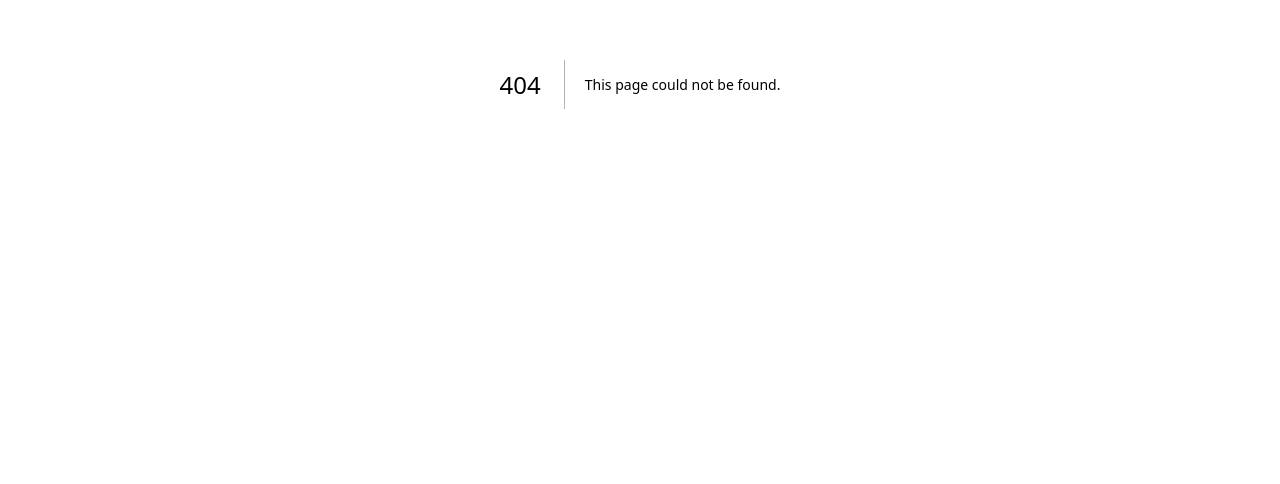
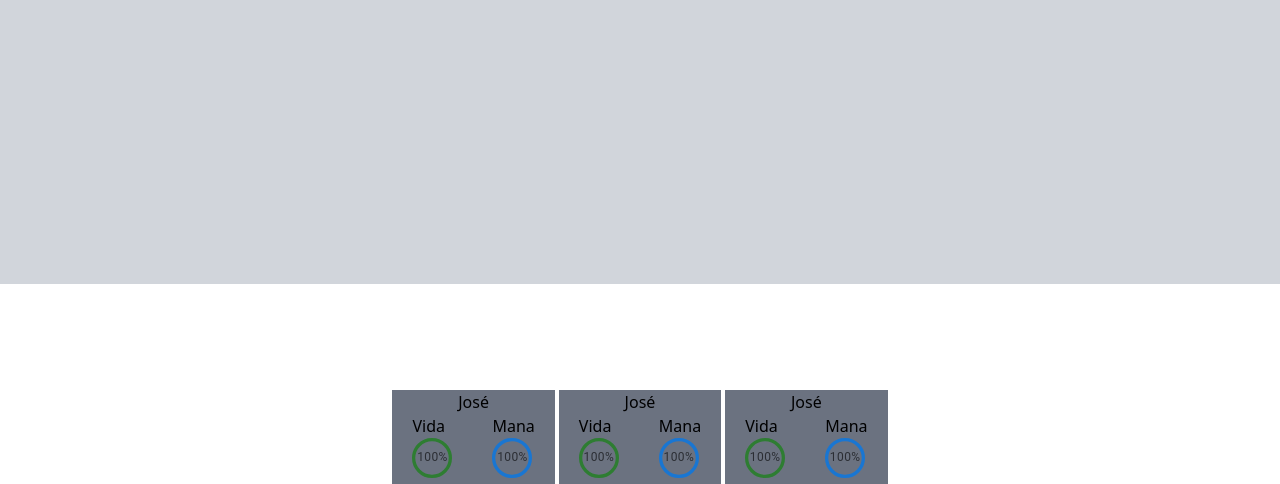
Before and after one commit to Coding-with-Osvaldo/ads-dungeons-web, a Next.js app: page /game/battle in a window 1280 px wide. Before the commit this address had no page. Shown: the part 316-800 px from the top of the page. Built offline with nearby package versions, Linux system fonts and the light colour scheme.

Commit message:
prototype battle page

```diff
--- /dev/null
+++ b/src/app/components/CircularProgress.tsx
@@ -0,0 +1,34 @@
+import * as React from 'react';
+import CircularProgress, {
+  CircularProgressProps,
+} from '@mui/material/CircularProgress';
+import Typography from '@mui/material/Typography';
+import Box from '@mui/material/Box';
+
+export function CircularProgressWithLabel(
+  props: CircularProgressProps & { value: number, type: "inherit" | "error" | "primary" | "secondary" | "info" | "success" | "warning" | undefined },
+) {
+  return (
+    <Box sx={{ position: 'relative', display: 'inline-flex' }}>
+      <CircularProgress color={props.type} variant="determinate" {...props} />
+      <Box
+        sx={{
+          top: 0,
+          left: 0,
+          bottom: 0,
+          right: 0,
+          position: 'absolute',
+          display: 'flex',
+          alignItems: 'center',
+          justifyContent: 'center',
+        }}
+      >
+        <Typography
+          variant="caption"
+          component="div"
+          color="text.secondary"
+        >{`${Math.round(props.value)}%`}</Typography>
+      </Box>
+    </Box>
+  );
+}
--- /dev/null
+++ b/src/app/game/battle/components/Character.tsx
@@ -0,0 +1,19 @@
+import { CircularProgressWithLabel } from "@/app/components/CircularProgress";
+
+export function Character({name="José", life=100, mana=100}: {name: string, life: number, mana: number}){
+    return <div className="inline-flex flex-col bg-gray-500 px-5">
+        <div className="text-center">
+            <h2>{name}</h2>
+        </div>
+        <div className="flex gap-10">
+            <div>
+                <h3>Vida</h3>
+                <CircularProgressWithLabel value={life} type="success"/>
+            </div>
+            <div>
+                <h3>Mana</h3>
+                <CircularProgressWithLabel value={mana} type="primary"/>
+            </div>
+        </div>
+    </div>
+}
--- /dev/null
+++ b/src/app/game/battle/page.tsx
@@ -0,0 +1,14 @@
+import { Character } from "./components/Character";
+
+export default function Battle(){
+    return <main className="flex flex-col h-screen">
+        <div className=" bg-gray-300 flex" style={{ flex:3 }}>
+
+        </div>
+        <div className="flex flex-row gap-1 w-screen justify-center items-end" style={{ flex:1 }}>
+            <Character/>
+            <Character/>
+            <Character/>
+        </div>
+    </main>
+}
--- a/src/app/game/components/BasicSelect.tsx
+++ b/src/app/game/components/BasicSelect.tsx
@@ -5,7 +5,7 @@ import MenuItem from "@mui/material/MenuItem";
 import FormControl from "@mui/material/FormControl";
 import Select, { SelectChangeEvent } from "@mui/material/Select";
 
-export default function BasicSelect({
+export function BasicSelect({
   character,
   handleChange,
 }: {
--- a/src/app/game/components/CaracterSelect.tsx
+++ b/src/app/game/components/CaracterSelect.tsx
@@ -1,9 +1,9 @@
 import { SelectChangeEvent, TextField } from "@mui/material";
-import BasicSelect from "./BasicSelect";
+import {BasicSelect} from "./BasicSelect";
 import { ChangeEventHandler } from "react";
 import Image from "next/image";
 
-export default function CaracterSelect
+export function CaracterSelect
   ({
     characterClass,handleClassChange, characterName, handleNameChange}: {characterClass: string; handleClassChange: ((event: SelectChangeEvent<string>, child: React.ReactNode) => void) | undefined;characterName: string; handleNameChange: ChangeEventHandler<HTMLInputElement | HTMLTextAreaElement> | undefined
   }) {
--- a/src/app/game/page.tsx
+++ b/src/app/game/page.tsx
@@ -1,11 +1,14 @@
 "use client";
-import CaracterSelect from "./components/CaracterSelect";
+import { CaracterSelect } from "./components/CaracterSelect";
 import { Button } from "@mui/material";
 import useBasicSelectHook from "../hooks/useBasicSelectHook";
 import useChangeNameHook from "../hooks/useChangeNameHook";
 import handleSubmit from "../hooks/useSubmitCharacter";
+import { useRouter } from "next/navigation";
 
 export default function Game() {
+
+  const router = useRouter()
 
   const [characterClass1, handleClassChange1] = useBasicSelectHook();
   const [characterClass2, handleClassChange2] = useBasicSelectHook();
@@ -25,7 +28,7 @@ export default function Game() {
         </div>
         <div className="flex justify-end m-8 pt-8">
           <Button
-            onClick={() => { handleSubmit([{name: characterName1, class: characterClass1}, {name: characterName2, class: characterClass2}, {name: characterName3, class: characterClass3}]) }}
+            onClick={() => { handleSubmit([{name: characterName1, class: characterClass1}, {name: characterName2, class: characterClass2}, {name: characterName3, class: characterClass3}]).then(() => { router.replace('/game/battle') }) }}
             className="px-16 py-4 rounded-full text-lg bg-gradient-to-tr from-green-500 to-green-800"
             variant="contained"
           >
--- a/src/app/hooks/useSubmitCharacter.ts
+++ b/src/app/hooks/useSubmitCharacter.ts
@@ -1,4 +1,4 @@
-export default function handleSubmit(characters:{name: string, class: string}[]) {
+export default async function handleSubmit(characters:{name: string, class: string}[]) {
     characters.forEach(async (item) => {
       fetch(`http://localhost:8080/${item.class.toLowerCase()}`, {
         headers: {
@@ -8,5 +8,4 @@ export default function handleSubmit(characters:{name: string, class: string}[])
         body: JSON.stringify({ nome: item.name })
       })
     })
-
-  }
+}
```
Also changed, not shown: src/app/game/battle/components/Enemy.tsx (added).
